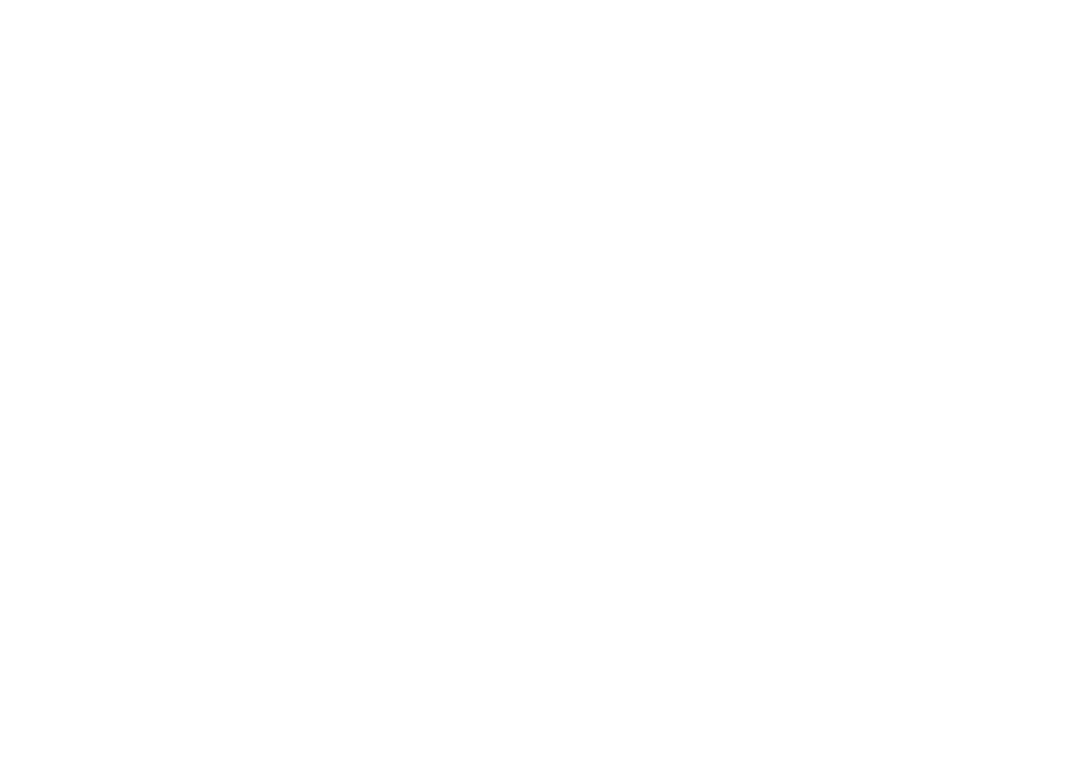
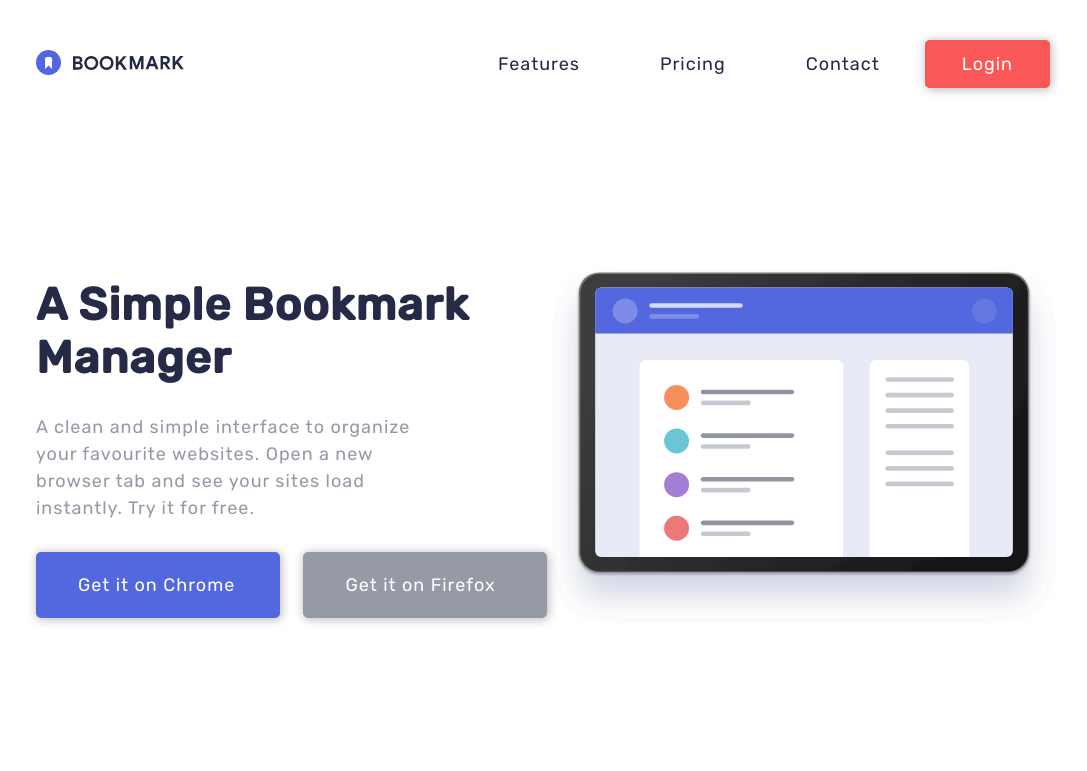
Before and after one commit to lukson33/bookmark-lp, a plain HTML site: page index.html in a window 1280 px wide. Shown: the whole page, without its empty margins (92-1179 px from the left). Drawn offline with Linux system fonts and the light colour scheme.

Commit message:
nav and header structure and styling

```diff
--- a/css/sass/base/_global.scss
+++ b/css/sass/base/_global.scss
@@ -0,0 +1,48 @@
+html,
+body {
+  letter-spacing: 1px;
+  overflow-x: hidden;
+  font-family: "Rubik", sans-serif;
+}
+
+.disable-scroll {
+  overflow-y: hidden;
+}
+
+.main-container {
+  width: 80%;
+  margin: 0 auto;
+}
+
+.active {
+  border-bottom: 3px solid $soft-red !important;
+}
+
+.hamburger {
+  z-index: 20;
+  position: fixed;
+  right: 25px;
+  top: 20px;
+  display: none !important;
+}
+
+.nav-active {
+  opacity: 1 !important;
+  z-index: 15 !important;
+}
+
+.remove-click {
+  cursor: default;
+  pointer-events: none;
+}
+
+@keyframes fadeText {
+  0% {
+    transform: translateX(-20px);
+    opacity: 0;
+  }
+  100% {
+    transform: translateX(0);
+    opacity: 1;
+  }
+}
--- a/css/sass/base/_reset.scss
+++ b/css/sass/base/_reset.scss
@@ -0,0 +1,22 @@
+//Global styles
+*,
+*::after,
+*::before {
+  margin: 0;
+  padding: 0;
+  -webkit-box-sizing: inherit;
+  box-sizing: inherit;
+}
+
+li {
+  list-style: none;
+}
+
+a {
+  text-decoration: none;
+  color: inherit;
+}
+
+html {
+  font-size: 62.5%;
+}
--- a/css/sass/components/_navigation.scss
+++ b/css/sass/components/_navigation.scss
@@ -0,0 +1,40 @@
+//Nav
+.nav {
+  width: 80%;
+  margin: 0 auto;
+  padding: 5rem 0;
+  display: flex;
+  align-items: center;
+  justify-content: space-between;
+  transition: 0.3s all cubic-bezier(0.82, 0.01, 0.2, 0.99);
+
+  &__list {
+    display: flex;
+  }
+
+  &__link {
+    list-style-type: none;
+    padding: 1.1rem 3.5rem;
+    margin-right: 1rem;
+    font-size: 1.8rem;
+    color: $dark-blue;
+    transition: 0.2s all;
+
+    &:hover {
+      color: $soft-red;
+    }
+
+    &--red {
+      background-color: $soft-red;
+      border-radius: 5px;
+      color: #fff;
+      box-shadow: 1px 1px 10px 1px rgba(0, 0, 0, 0.25);
+      transition: 0.2s all;
+      border: 2px solid $soft-red;
+
+      &:hover {
+        background-color: #fff;
+      }
+    }
+  }
+}
--- a/css/sass/layout/_header.scss
+++ b/css/sass/layout/_header.scss
@@ -0,0 +1,65 @@
+//Header
+.header {
+  height: 100vh;
+  color: $dark-blue;
+
+  &__content {
+    height: 80%;
+    display: flex;
+    align-items: center;
+    justify-content: space-between;
+  }
+
+  &__text {
+    width: 100%;
+
+    h1 {
+      font-size: 4.5rem;
+      margin-bottom: 3rem;
+    }
+
+    p {
+      font-size: 1.8rem;
+      margin-bottom: 3rem;
+      line-height: 150%;
+      width: 80%;
+      color: $gray;
+    }
+  }
+
+  &__btn {
+    display: inline-block;
+    padding: 2rem 4rem;
+    background-color: $gray;
+    font-size: 1.8rem;
+    border-radius: 5px;
+    box-shadow: 1px 1px 10px 1px rgba(0, 0, 0, 0.25);
+    color: #fff;
+    transition: 0.2s all;
+    border: 2px solid $gray;
+    width: 160px;
+
+    &:hover {
+      background-color: #fff;
+      color: $gray;
+    }
+
+    &--blue {
+      background-color: $soft-blue;
+      margin-right: 2rem;
+      border: 2px solid $soft-blue;
+
+      &:hover {
+        color: $soft-blue;
+      }
+    }
+  }
+
+  &__img {
+    width: 100%;
+
+    img {
+      width: 100%;
+    }
+  }
+}
--- a/index.html
+++ b/index.html
@@ -17,9 +17,47 @@
 
 <body>
 
+  <div class="navigation">
+    <button class="hamburger hamburger--spin" type="button">
+      <span class="hamburger-box">
+        <span class="hamburger-inner"></span>
+      </span>
+    </button>
+    <nav class="nav">
+      <div class="nav__logo">
+        <img src="images/logo-bookmark.svg" alt="">
+      </div>
+      <div class="nav__links">
+        <ul class="nav__list">
+          <li class="nav__item"><a class="nav__link" href="#">Features</a></li>
+          <li class="nav__item"><a class="nav__link" href="#">Pricing</a></li>
+          <li class="nav__item"><a class="nav__link" href="#">Contact</a></li>
+          <li class="nav__item"><a class="nav__link nav__link--red" href="#">Login</a></li>
+        </ul>
+      </div>
+    </nav>
+  </div>
 
+  <div class="main-container">
 
-  <script src="js/app.js"></script>
+    <header class="header">
+
+      <div class="header__content">
+        <div class="header__text">
+          <h1>A Simple Bookmark Manager</h1>
+          <p>A clean and simple interface to organize your favourite websites. Open a new
+            browser tab and see your sites load instantly. Try it for free.</p>
+          <a href="#" class="header__btn header__btn--blue">Get it on Chrome</a>
+          <a href="#" class="header__btn">Get it on Firefox</a>
+        </div>
+
+        <div class="header__img">
+          <img src="images/illustration-hero.svg" alt="">
+        </div>
+      </div>
+    </header>
+
+    <script src="js/app.js"></script>
 </body>
 
 </html>
```
Also changed, not shown: css/main.css, 1 other file.
